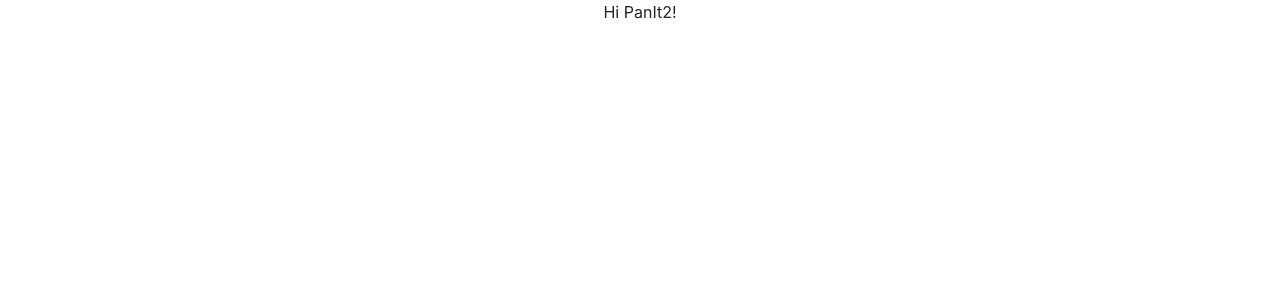
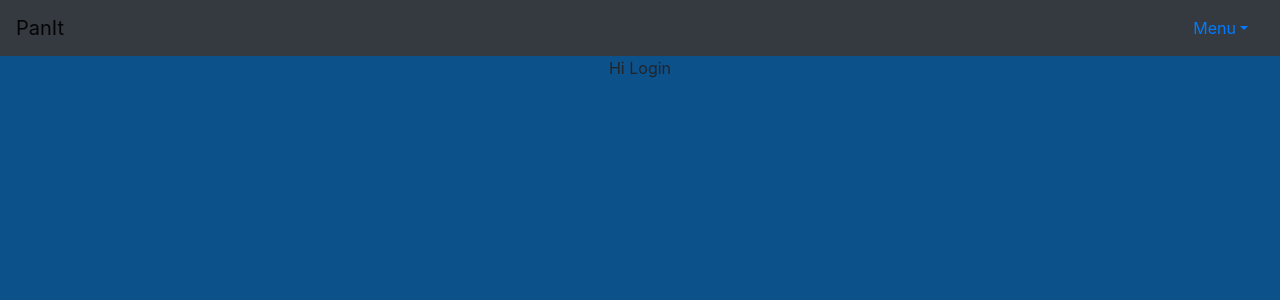
Before and after one commit to kcarrel/PanIt2_frontend, a React (Create React App) app: page /login in a window 1280 px wide. Shown: the top 300 px of the page. Built offline with nearby package versions, Linux system fonts and the light colour scheme.

Commit message:
added bootstrap and navbar with some beginner routing

```diff
--- a/package.json
+++ b/package.json
@@ -6,9 +6,13 @@
     "@testing-library/jest-dom": "^4.2.4",
     "@testing-library/react": "^9.3.2",
     "@testing-library/user-event": "^7.1.2",
+    "bootstrap": "^4.5.2",
     "react": "^16.13.1",
+    "react-bootstrap": "^1.3.0",
     "react-dom": "^16.13.1",
-    "react-scripts": "3.4.3"
+    "react-router-dom": "^5.2.0",
+    "react-scripts": "3.4.3",
+    "use-react-router": "^1.0.7"
   },
   "scripts": {
     "start": "react-scripts start",
--- a/src/App.css
+++ b/src/App.css
@@ -1,3 +1,11 @@
+body, html {
+  background-color: #0d518b;
+  height: 100vh;
+  background-repeat: no-repeat;
+  overflow: auto;
+
+}
+
 .App {
   text-align: center;
 }
--- a/src/App.js
+++ b/src/App.js
@@ -1,13 +1,31 @@
-import React from 'react';
+import React, { Component } from 'react';
 import 'bootstrap/dist/css/bootstrap.min.css';
+import Login from './Containers/Login';
+import NavBar from './Containers/NavBar';
+import { BrowserRouter as Router, Route } from 'react-router-dom';
 import './App.css';
 
-function App() {
+
+class App extends Component {
+  constructor() {
+    super();
+    this.state = {
+      // loggedIn: this.check()
+    }
+  }
+
+render() {
   return (
     <div className="App">
-      Hi PanIt2!
+      <Router>
+        <NavBar></NavBar>
+
+        <Route exact path='/login' render={(props) => <Login {...props} />} />
+
+      </Router>
     </div>
   );
+  }
 }
 
 export default App;
--- /dev/null
+++ b/src/Containers/Login.js
@@ -0,0 +1,59 @@
+import React, { Component } from 'react'
+
+class Login extends Component {
+    constructor(props) {
+        super(props)
+
+        this.state = {
+            email: '',
+            password: '',
+            hasTyped: false
+        }
+    }
+
+    handleChange = (ev) => {
+        this.setState({ [ev.target.name]: ev.target.value })
+        this.setState({ hasTyped: true })
+    }
+
+    handleSubmit = (ev) => {
+        ev.preventDefault()
+        //post to user database
+        fetch('https://localhost:3000/login', {
+            method: 'POST',
+            headers: {
+                'Content-Type': 'application/json',
+                Accept: 'application/json',
+            },
+            body: JSON.stringify({
+                user: {
+                    email: this.state.email,
+                    password: this.state.password,
+                }
+            })
+        })
+            .then(r => r.json())
+            .then(json => {
+                if (json.user) {
+                    localStorage.setItem('UserID', json.user.id);
+                    localStorage.setItem('Token', json.token);
+                } else {
+                    alert("User information not found. Please try again.")
+                }
+            })
+    }
+
+
+
+    render() {
+        return (
+           <main>
+               <div>
+                   Hi Login
+               </div>
+           </main>
+        );
+    }
+}
+
+export default Login;
--- /dev/null
+++ b/src/Containers/NavBar.js
@@ -0,0 +1,29 @@
+import React, { Component } from 'react';
+import Nav from 'react-bootstrap/Nav'
+import { Navbar, NavDropdown} from 'react-bootstrap';
+export default class NavBar extends Component {
+    constructor() {
+        super();
+        this.state = {};
+    }
+
+    render() {
+
+        return (
+            <Navbar bg="dark" className="d-flex justify-content-between">
+                <Navbar.Brand href="">
+                    PanIt
+                </Navbar.Brand>
+                <NavDropdown bg="black" title="Menu" id="collasible-nav-dropdown" style={{ color: "#5299d3" }}>
+                    <NavDropdown.Item>
+                        My Account
+                    </NavDropdown.Item>
+                    <NavDropdown.Item href="/login">
+                        Login
+                    </NavDropdown.Item>
+                </NavDropdown>
+
+            </Navbar>
+        );
+    }
+}
```
Also changed, not shown: 1 other file (tests, documents, lock files or other folders).
